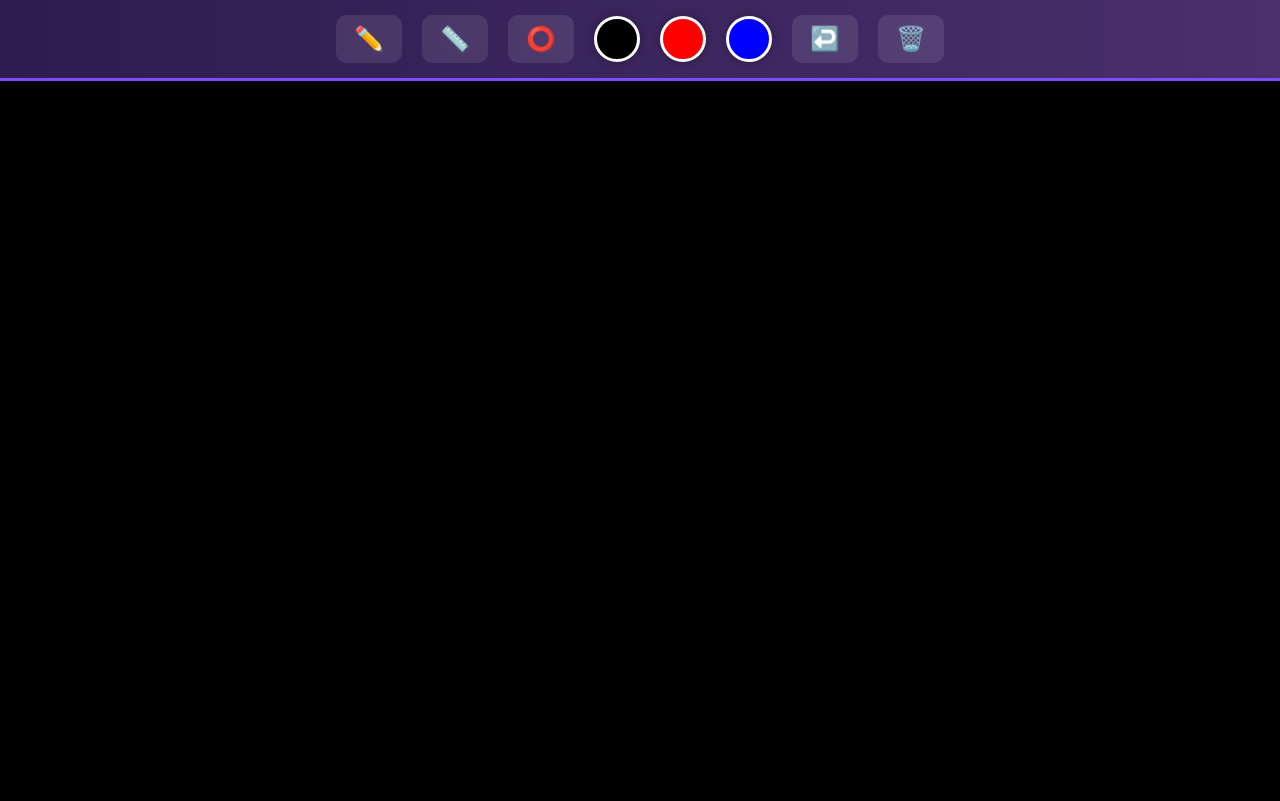
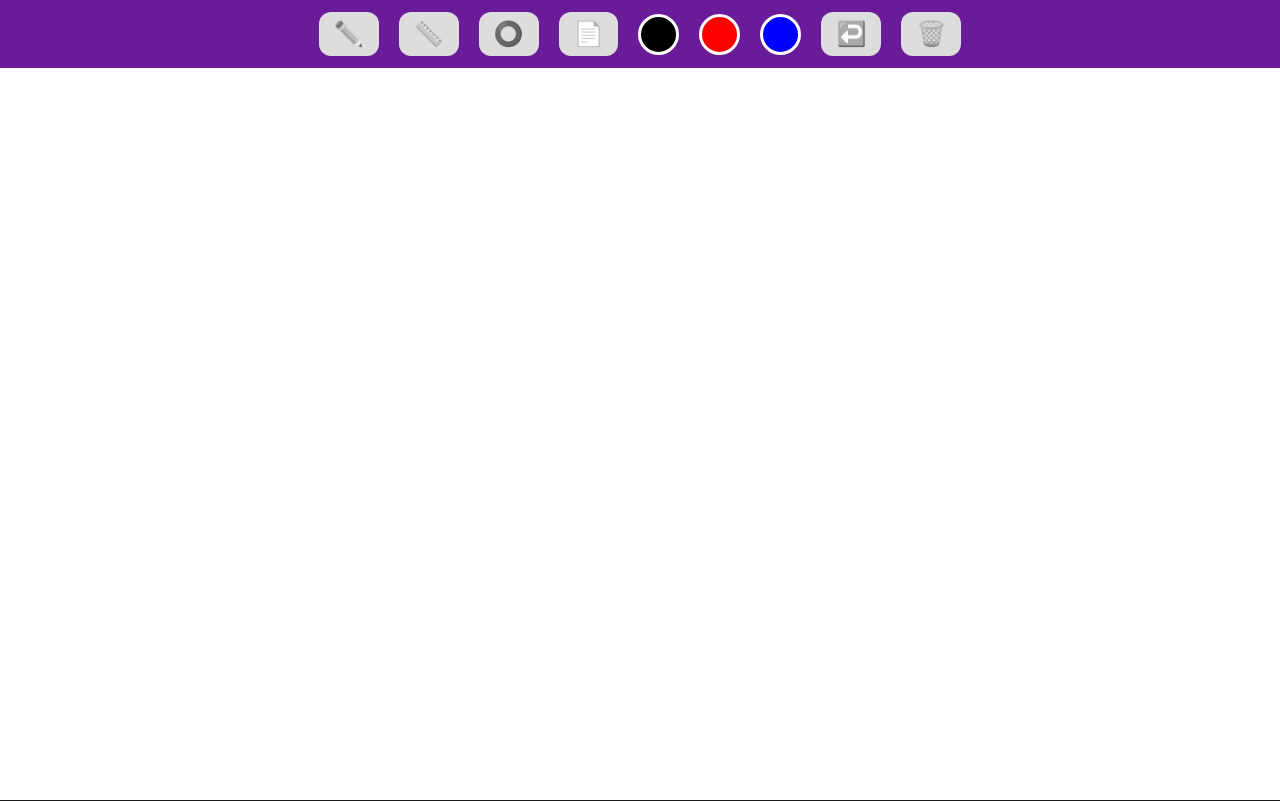
Before and after one commit to aaldeen667-byte/my-ps, a plain HTML site: page index.html in a window 1280 px wide. Drawn offline with Linux system fonts and the light colour scheme.

Commit message:
Update index.html

```diff
--- a/index.html
+++ b/index.html
@@ -2,15 +2,15 @@
 <html>
 <head>
     <meta charset="UTF-8">
-    <title>Paint Pro 4K</title>
+    <title>Paint Pro</title>
     <style>
-        body { margin: 0; background: #1a0b2e; display: flex; flex-direction: column; align-items: center; height: 100vh; overflow: hidden; font-family: 'Segoe UI', sans-serif; }
-        .toolbar { background: linear-gradient(90deg, #2d1b4e, #4a306d); padding: 15px; width: 100%; display: flex; justify-content: center; gap: 20px; box-shadow: 0 5px 20px rgba(0,0,0,0.4); align-items: center; border-bottom: 3px solid #7c4dff; }
-        canvas { background: white; cursor: crosshair; touch-action: none; flex-grow: 1; width: 100%; touch-action: none; }
-        button { padding: 10px 18px; cursor: pointer; border: none; border-radius: 10px; font-size: 24px; background: rgba(255,255,255,0.1); color: white; transition: 0.3s; backdrop-filter: blur(5px); }
-        button:hover { background: rgba(255,255,255,0.3); transform: scale(1.15); }
-        .color-btn { width: 40px; height: 40px; border-radius: 50%; cursor: pointer; border: 3px solid #fff; transition: 0.3s; box-shadow: 0 0 10px rgba(0,0,0,0.3); }
-        .color-btn:hover { transform: scale(1.25); border-color: #ffeb3b; }
+        body { margin: 0; background: #1a1a1a; display: flex; flex-direction: column; align-items: center; height: 100vh; overflow: hidden; font-family: sans-serif; }
+        .toolbar { background: #6a1b9a; padding: 12px; width: 100%; display: flex; justify-content: center; gap: 20px; box-shadow: 0 4px 15px rgba(0,0,0,0.6); align-items: center; }
+        canvas { background: white; cursor: crosshair; touch-action: none; flex-grow: 1; width: 100%; transition: background 0.3s; }
+        button { padding: 8px 15px; cursor: pointer; border: none; border-radius: 12px; font-size: 24px; background: #ddd; color: black; filter: grayscale(100%); transition: 0.2s; }
+        button:hover { background: #fff; transform: scale(1.1); }
+        .color-btn { width: 35px; height: 35px; border-radius: 50%; cursor: pointer; border: 3px solid #fff; transition: 0.2s; }
+        .color-btn:hover { transform: scale(1.2); border-color: #ffd700; }
     </style>
 </head>
 <body>
@@ -19,9 +19,12 @@
         <button onclick="setTool('pen')">✏️</button>
         <button onclick="setTool('line')">📏</button>
         <button onclick="setTool('circle')">⭕</button>
+        <button onclick="toggleTheme()">📄</button>
+
         <div class="color-btn" style="background: black" onclick="setColor('black')"></div>
         <div class="color-btn" style="background: red" onclick="setColor('red')"></div>
         <div class="color-btn" style="background: blue" onclick="setColor('blue')"></div>
+
         <button onclick="undo()">↩️</button>
         <button onclick="clearCanvas()">🗑️</button>
     </div>
@@ -29,27 +32,25 @@
 
     <script>
         const canvas = document.getElementById('c');
-        const ctx = canvas.getContext('2d', { alpha: false });
+        const ctx = canvas.getContext('2d');
+        let painting = false, tool = 'pen', startX, startY, snapshot;
+        let color = 'black';
+        let isDarkMode = false;
+        let history = [];
 
-        // تقنية 4K Supersampling: مضاعفة دقة الرسم مرتين
-        const scale = 2;
-        function resize() {
-            canvas.width = window.innerWidth * scale;
-            canvas.height = (window.innerHeight - 80) * scale;
-            canvas.style.width = window.innerWidth + 'px';
-            canvas.style.height = (window.innerHeight - 80) + 'px';
-            ctx.scale(scale, scale);
-        }
+        function resize() { canvas.width = window.innerWidth; canvas.height = window.innerHeight - 80; }
         window.onresize = resize; resize();
 
-        let painting = false, tool = 'pen', startX, startY, snapshot;
-        let color = 'black';
-        let history = [];
+        function toggleTheme() {
+            isDarkMode = !isDarkMode;
+            canvas.style.background = isDarkMode ? '#111' : '#fff';
+            // تغيير لون القلم الافتراضي حسب الخلفية
+            color = isDarkMode ? 'white' : 'black';
+        }
 
         ctx.lineJoin = 'round';
         ctx.lineCap = 'round';
         ctx.imageSmoothingEnabled = true;
-        ctx.imageSmoothingQuality = 'high';
 
         function saveState() { history.push(ctx.getImageData(0, 0, canvas.width, canvas.height)); }
         function undo() { if(history.length > 0) ctx.putImageData(history.pop(), 0, 0); }
@@ -58,8 +59,8 @@
 
         canvas.addEventListener('mousedown', e => {
             painting = true;
-            startX = e.offsetX * scale;
-            startY = e.offsetY * scale;
+            startX = e.clientX - canvas.offsetLeft;
+            startY = e.clientY - canvas.offsetTop;
             snapshot = ctx.getImageData(0, 0, canvas.width, canvas.height);
             saveState();
             ctx.beginPath();
@@ -68,19 +69,22 @@
         canvas.addEventListener('mousemove', e => {
             if(!painting) return;
             ctx.putImageData(snapshot, 0, 0);
+            const x = e.clientX - canvas.offsetLeft;
+            const y = e.clientY - canvas.offsetTop;
+
             ctx.strokeStyle = color;
-            ctx.lineWidth = 8; // سماكة تتناسب مع الدقة العالية
+            ctx.lineWidth = 4;
 
             if(tool === 'pen') {
-                ctx.lineTo(e.offsetX * scale, e.offsetY * scale);
+                ctx.lineTo(x, y);
                 ctx.stroke();
             } else if(tool === 'line') {
                 ctx.beginPath();
                 ctx.moveTo(startX, startY);
-                ctx.lineTo(e.offsetX * scale, e.offsetY * scale);
+                ctx.lineTo(x, y);
                 ctx.stroke();
             } else if(tool === 'circle') {
-                let radius = Math.sqrt(Math.pow(e.offsetX * scale - startX, 2) + Math.pow(e.offsetY * scale - startY, 2));
+                let radius = Math.sqrt(Math.pow(x - startX, 2) + Math.pow(y - startY, 2));
                 ctx.beginPath();
                 ctx.arc(startX, startY, radius, 0, 2 * Math.PI);
                 ctx.stroke();
```
